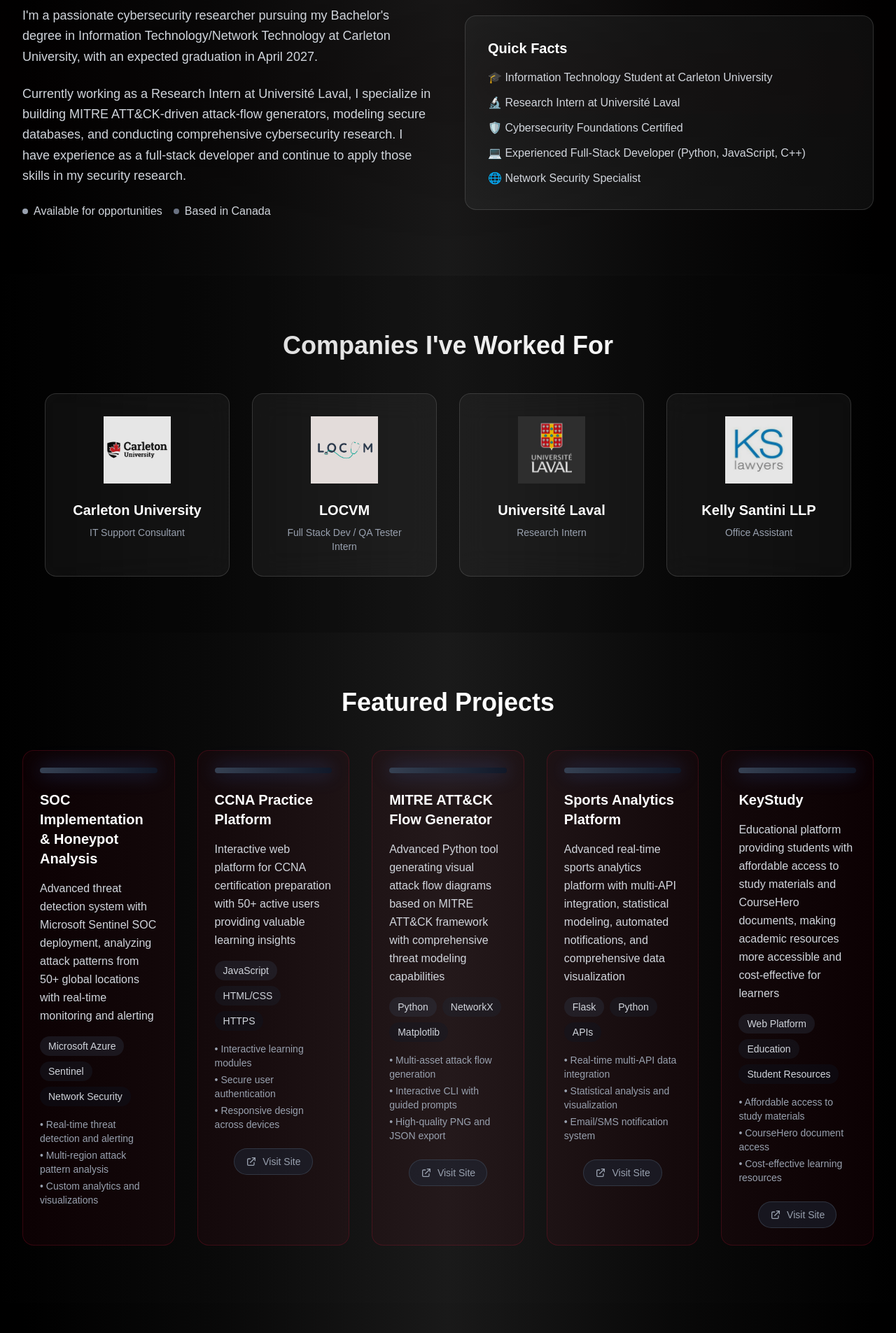
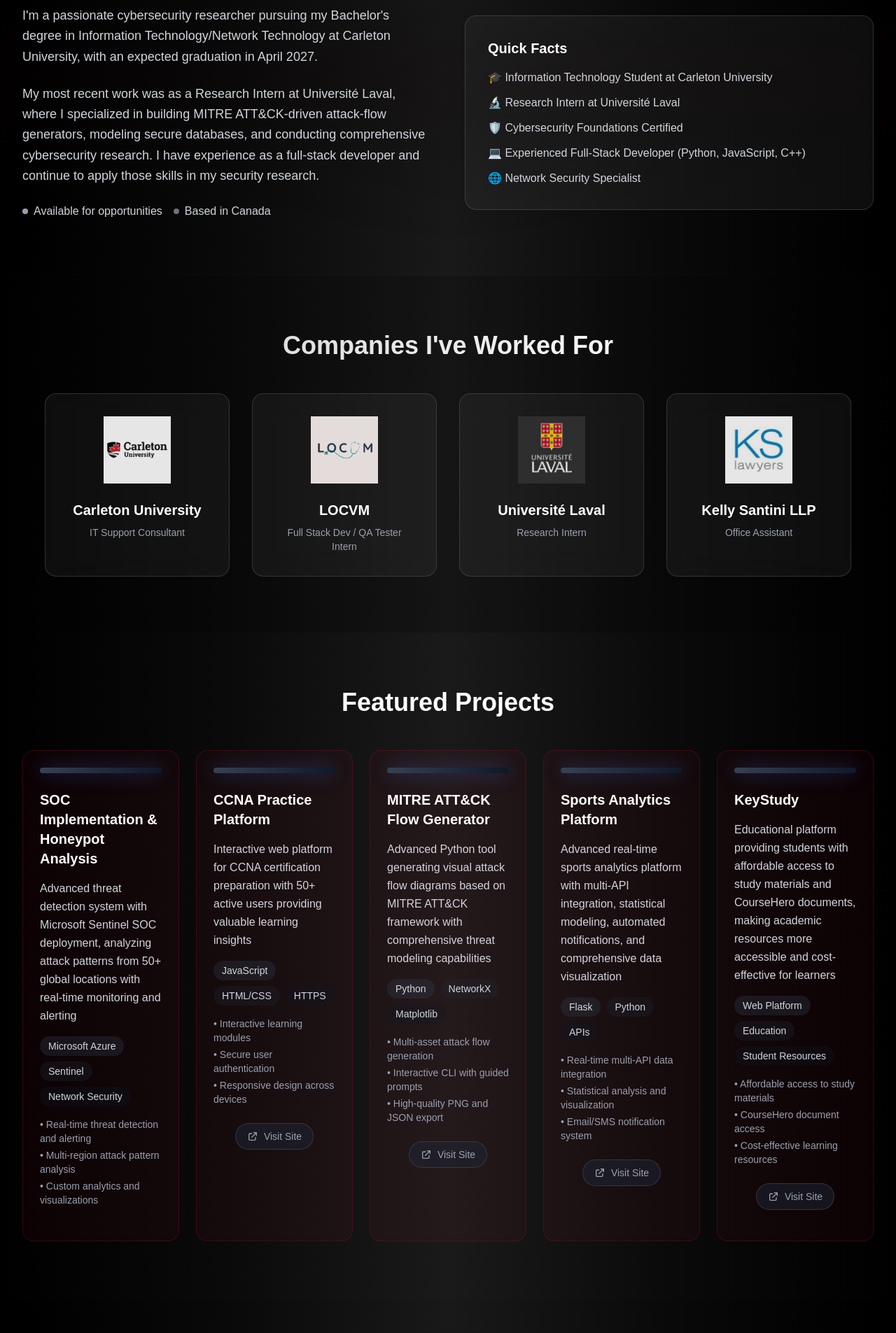
Before and after one commit to Mazen-Alhassan/mazen-alhassan-portfolio, a Next.js app: page / in a window 1280 px wide. Shown: the part 960-2865 px from the top of the page at 70% size. Built offline with nearby package versions, Linux system fonts and the light colour scheme.

Commit message:
Update about section to past tense, make project cards wider, remove all color hints

```diff
--- a/src/app/page.tsx
+++ b/src/app/page.tsx
@@ -231,11 +231,11 @@
         className="py-20 px-4 sm:px-6 lg:px-8"
         ref={projectsRef}
       >
-        <div className="max-w-7xl mx-auto">
+        <div className="max-w-[1800px] mx-auto">
           <h2 className="text-4xl font-bold text-white mb-12 text-center">
             Featured Projects
           </h2>
-          <div className="grid md:grid-cols-2 lg:grid-cols-3 xl:grid-cols-5 gap-8">
+          <div className="grid md:grid-cols-2 lg:grid-cols-3 xl:grid-cols-5 gap-6">
             {/* SOC Implementation & Honeypot Analysis */}
             <ProjectCard
               title={t("socTitle")}
--- a/src/components/ProjectCard.tsx
+++ b/src/components/ProjectCard.tsx
@@ -32,7 +32,7 @@
   return (
     <div
       ref={tiltRef}
-      className={`group glass p-6 rounded-2xl border border-gray-700/50 hover:border-purple-500/50 transition-all duration-500 transform-gpu magnetic ${
+      className={`group glass p-6 rounded-2xl border border-gray-700/50 hover:border-gray-500/50 transition-all duration-500 transform-gpu magnetic ${
         websiteUrl ? "cursor-pointer hover:scale-105" : ""
       }`}
       onClick={handleClick}
@@ -41,7 +41,7 @@
         className={`h-2 bg-gradient-to-r ${gradient} rounded-full mb-6 animate-glow`}
       ></div>
 
-      <h3 className="text-xl font-semibold text-white mb-4 group-hover:neon-blue transition-all duration-300">
+      <h3 className="text-xl font-semibold text-white mb-4 group-hover:neon-white transition-all duration-300">
         {title}
       </h3>
 
@@ -72,7 +72,7 @@
       {/* Visit Site Button at bottom */}
       {websiteUrl && (
         <div className="flex items-center justify-center">
-          <div className="flex items-center gap-2 text-gray-400 group-hover:text-blue-400 transition-colors duration-300 bg-gray-800/50 hover:bg-gray-700/50 px-4 py-2 rounded-full border border-gray-600/50 hover:border-blue-500/50">
+          <div className="flex items-center gap-2 text-gray-400 group-hover:text-gray-300 transition-colors duration-300 bg-gray-800/50 hover:bg-gray-700/50 px-4 py-2 rounded-full border border-gray-600/50 hover:border-gray-500/50">
             <svg
               className="w-4 h-4 transform group-hover:scale-110 transition-transform duration-300"
               fill="none"
@@ -93,7 +93,7 @@
       )}
 
       {/* Hover glow effect */}
-      <div className="absolute inset-0 rounded-2xl bg-gradient-to-r from-blue-500/0 via-purple-500/0 to-cyan-500/0 group-hover:from-blue-500/10 group-hover:via-purple-500/10 group-hover:to-cyan-500/10 transition-all duration-500 pointer-events-none"></div>
+      <div className="absolute inset-0 rounded-2xl bg-gradient-to-r from-gray-500/0 via-gray-600/0 to-gray-700/0 group-hover:from-gray-500/10 group-hover:via-gray-600/10 group-hover:to-gray-700/10 transition-all duration-500 pointer-events-none"></div>
     </div>
   );
 }
--- a/src/contexts/LanguageContext.tsx
+++ b/src/contexts/LanguageContext.tsx
@@ -32,7 +32,7 @@
     aboutText1:
       "I'm a passionate cybersecurity researcher pursuing my Bachelor's degree in Information Technology/Network Technology at Carleton University, with an expected graduation in April 2027.",
     aboutText2:
-      "Currently working as a Research Intern at Université Laval, I specialize in building MITRE ATT&CK-driven attack-flow generators, modeling secure databases, and conducting comprehensive cybersecurity research. I have experience as a full-stack developer and continue to apply those skills in my security research.",
+      "My most recent work was as a Research Intern at Université Laval, where I specialized in building MITRE ATT&CK-driven attack-flow generators, modeling secure databases, and conducting comprehensive cybersecurity research. I have experience as a full-stack developer and continue to apply those skills in my security research.",
     availableForOpportunities: "Available for opportunities",
     basedInCanada: "Based in Canada",
     quickFacts: "Quick Facts",
@@ -119,7 +119,7 @@
     aboutText1:
       "أنا باحث شغوف في الأمن السيبراني أسعى للحصول على درجة البكالوريوس في تكنولوجيا المعلومات/تكنولوجيا الشبكات من جامعة كارلتون، مع التخرج المتوقع في أبريل 2027.",
     aboutText2:
-      "أعمل حاليًا كمتدرب باحث في جامعة لافال، وأتخصص في بناء مولدات تدفق الهجمات المدفوعة بـ MITRE ATT&CK، ونمذجة قواعد البيانات الآمنة، وإجراء بحوث شاملة في الأمن السيبراني. لدي خبرة كمطور مكدس كامل وأستمر في تطبيق هذه المهارات في أبحاث الأمان.",
+      "كان عملي الأخير كمتدرب باحث في جامعة لافال، حيث تخصصت في بناء مولدات تدفق الهجمات المدفوعة بـ MITRE ATT&CK، ونمذجة قواعد البيانات الآمنة، وإجراء بحوث شاملة في الأمن السيبراني. لدي خبرة كمطور مكدس كامل وأستمر في تطبيق هذه المهارات في أبحاث الأمان.",
     availableForOpportunities: "متاح للفرص",
     basedInCanada: "مقيم في كندا",
     quickFacts: "حقائق سريعة",
```
